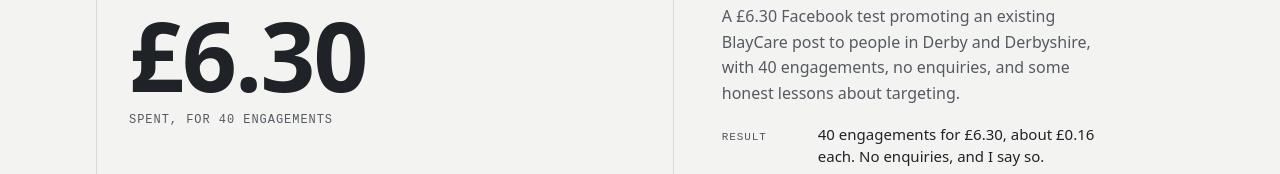
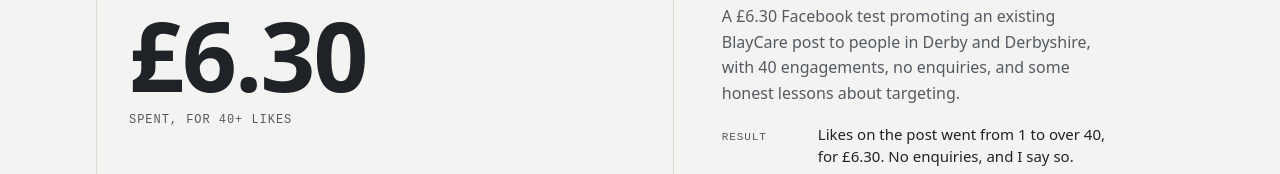
Before and after one commit to jay1zzzo/jay1zzzo.github.io, an Astro site: page / in a window 1280 px wide. Shown: the part 3487-3661 px from the top of the page. Built offline with nearby package versions, Linux system fonts and the light colour scheme; Astro itself is replaced by a stand-in of ours.

Commit message:
Facebook test: lead with likes (1 to over 40) on the home page
Co-Authored-By: Claude Fable 5.2 <noreply@anthropic.com>

```diff
--- a/src/content/projects/meta-engagement-test.md
+++ b/src/content/projects/meta-engagement-test.md
@@ -4,10 +4,10 @@ label: "Marketing / Paid social"
 category: marketing
 icon: megaphone
 summary: "A £6.30 Facebook test promoting an existing BlayCare post to people in Derby and Derbyshire, with 40 engagements, no enquiries, and some honest lessons about targeting."
-result: "40 engagements for £6.30, about £0.16 each. No enquiries, and I say so."
+result: "Likes on the post went from 1 to over 40, for £6.30. No enquiries, and I say so."
 lesson: "Change one thing at a time, so I can read the results properly."
 stat: "£6.30"
-statLabel: "spent, for 40 engagements"
+statLabel: "spent, for 40+ likes"
 order: 9
 ---
 
```
